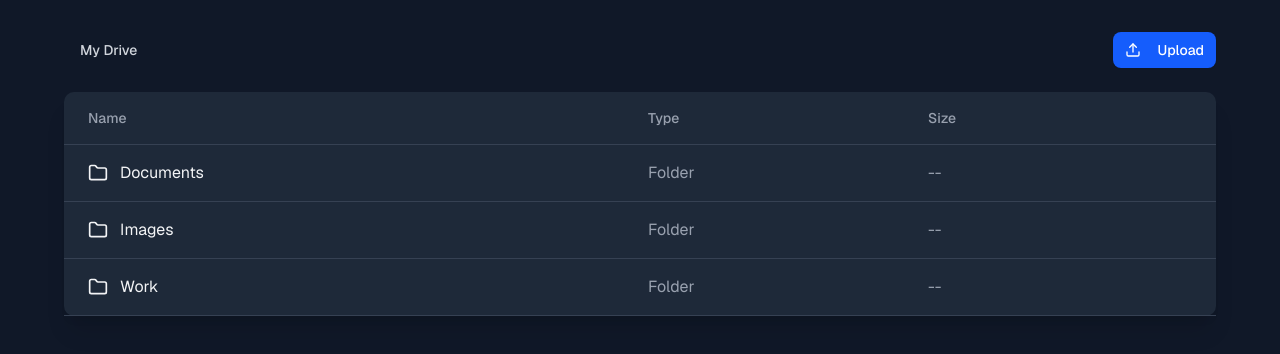
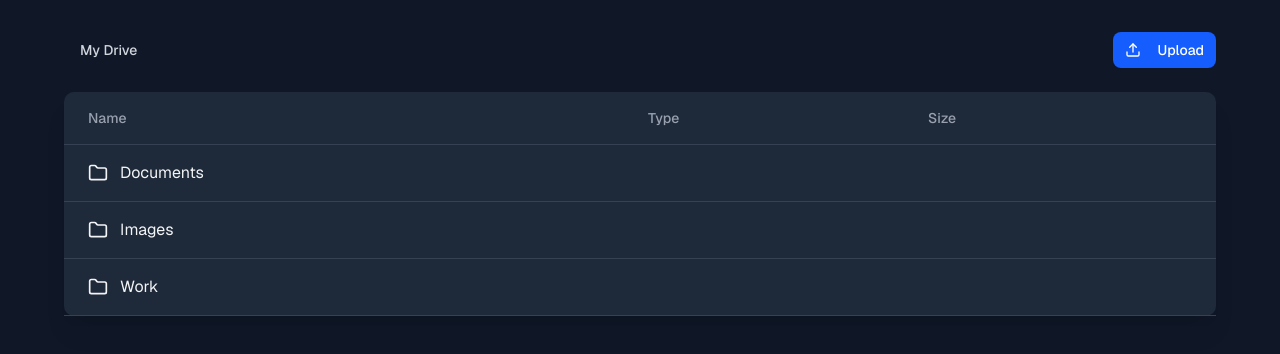
Before and after one commit to sinhaugoh/drive-clone, a Next.js app: page / in a window 1280 px wide. Shown: the top 354 px of the page. Built offline with nearby package versions, Linux system fonts and the light colour scheme.

Commit message:
break file into file and folder type

```diff
--- /dev/null
+++ b/src/app/file-row.tsx
@@ -0,0 +1,57 @@
+import { Folder as FolderIcon, Link, FileIcon } from "lucide-react";
+import type { File, Folder } from "~/lib/mock-data";
+
+export function FileRow(props: { file: File }) {
+  const { file } = props;
+
+  return (
+    <li
+      key={file.id}
+      className="hover:bg-gray-750 border-b border-gray-700 px-6 py-4"
+    >
+      <div className="grid grid-cols-12 items-center gap-4">
+        <div className="col-span-6 flex items-center">
+          <a
+            href={file.url}
+            className="flex items-center text-gray-100 hover:text-blue-400"
+            target="_blank"
+          >
+            <FileIcon className="mr-3" size={20} />
+            {file.name}
+          </a>
+        </div>
+        <div className="col-span-3 text-gray-400">file</div>
+        <div className="col-span-3 text-gray-400">{file.size}</div>
+      </div>
+    </li>
+  );
+}
+
+export function FolderRow({
+  folder,
+  handleFolderClick,
+}: {
+  folder: Folder;
+  handleFolderClick: () => void;
+}) {
+  return (
+    <li
+      key={folder.id}
+      className="hover:bg-gray-750 border-b border-gray-700 px-6 py-4"
+    >
+      <div className="grid grid-cols-12 items-center gap-4">
+        <div className="col-span-6 flex items-center">
+          <button
+            onClick={() => handleFolderClick()}
+            className="flex items-center text-gray-100 hover:text-blue-400"
+          >
+            <FolderIcon className="mr-3" size={20} />
+            {folder.name}
+          </button>
+        </div>
+        <div className="col-span-3 text-gray-400"></div>
+        <div className="col-span-3 text-gray-400"></div>
+      </div>
+    </li>
+  );
+}
--- a/src/app/page.tsx
+++ b/src/app/page.tsx
@@ -1,16 +1,21 @@
 "use client";
 
 import { useState } from "react";
-import { mockFiles } from "../lib/mock-data";
+import { mockFiles, mockFolders } from "../lib/mock-data";
 import { Folder, FileIcon, Upload, ChevronRight } from "lucide-react";
 import Link from "next/link";
 import { Button } from "~/components/ui/button";
+import { FileRow, FolderRow } from "./file-row";
 
 export default function GoogleDriveClone() {
-  const [currentFolder, setCurrentFolder] = useState<string | null>(null);
+  const [currentFolder, setCurrentFolder] = useState<string | null>("root");
 
   const getCurrentFiles = () => {
     return mockFiles.filter((file) => file.parent === currentFolder);
+  };
+
+  const getCurrentFolders = () => {
+    return mockFolders.filter((folder) => folder.parent === currentFolder);
   };
 
   const handleFolderClick = (folderId: string) => {
@@ -21,8 +26,8 @@
     const breadcrumbs = [];
     let currentId = currentFolder;
 
-    while (currentId !== null) {
-      const folder = mockFiles.find((file) => file.id === currentId);
+    while (currentId !== "root") {
+      const folder = mockFolders.find((file) => file.id === currentId);
       if (folder) {
         breadcrumbs.unshift(folder);
         currentId = folder.parent;
@@ -44,7 +49,7 @@
         <div className="mb-6 flex items-center justify-between">
           <div className="flex items-center">
             <Button
-              onClick={() => setCurrentFolder(null)}
+              onClick={() => setCurrentFolder("root")}
               variant="ghost"
               className="mr-2 text-gray-300 hover:text-white"
             >
@@ -80,39 +85,15 @@
             </div>
           </div>
           <ul>
+            {getCurrentFolders().map((folder) => (
+              <FolderRow
+                key={folder.id}
+                folder={folder}
+                handleFolderClick={() => handleFolderClick(folder.id)}
+              />
+            ))}
             {getCurrentFiles().map((file) => (
-              <li
-                key={file.id}
-                className="hover:bg-gray-750 border-b border-gray-700 px-6 py-4"
-              >
-                <div className="grid grid-cols-12 items-center gap-4">
-                  <div className="col-span-6 flex items-center">
-                    {file.type === "folder" ? (
-                      <button
-                        onClick={() => handleFolderClick(file.id)}
-                        className="flex items-center text-gray-100 hover:text-blue-400"
-                      >
-                        <Folder className="mr-3" size={20} />
-                        {file.name}
-                      </button>
-                    ) : (
-                      <Link
-                        href={file.url ?? "#"}
-                        className="flex items-center text-gray-100 hover:text-blue-400"
-                      >
-                        <FileIcon className="mr-3" size={20} />
-                        {file.name}
-                      </Link>
-                    )}
-                  </div>
-                  <div className="col-span-3 text-gray-400">
-                    {file.type === "folder" ? "Folder" : "File"}
-                  </div>
-                  <div className="col-span-3 text-gray-400">
-                    {file.type === "folder" ? "--" : "2 MB"}
-                  </div>
-                </div>
-              </li>
+              <FileRow key={file.id} file={file} />
             ))}
           </ul>
         </div>
--- a/src/lib/mock-data.ts
+++ b/src/lib/mock-data.ts
@@ -1,21 +1,74 @@
 export interface File {
-  id: string
-  name: string
-  type: "file" | "folder"
-  url?: string
-  parent: string | null
-  size?: string
+  id: string;
+  name: string;
+  type: "file";
+  url: string;
+  parent: string;
+  size: string;
 }
 
+export type Folder = {
+  id: string;
+  name: string;
+  type: "folder";
+  parent: string | null;
+};
+
+export const mockFolders: Folder[] = [
+  { id: "root", name: "root", type: "folder", parent: null },
+  { id: "1", name: "Documents", type: "folder", parent: "root" },
+  { id: "2", name: "Images", type: "folder", parent: "root" },
+  { id: "3", name: "Work", type: "folder", parent: "root" },
+  { id: "8", name: "Presentations", type: "folder", parent: "3" },
+];
+
 export const mockFiles: File[] = [
-  { id: "1", name: "Documents", type: "folder", parent: null },
-  { id: "2", name: "Images", type: "folder", parent: null },
-  { id: "3", name: "Work", type: "folder", parent: null },
-  { id: "4", name: "Resume.pdf", type: "file", url: "/files/resume.pdf", parent: "1", size: "1.2 MB" },
-  { id: "5", name: "Project Proposal.docx", type: "file", url: "/files/proposal.docx", parent: "1", size: "2.5 MB" },
-  { id: "6", name: "Vacation.jpg", type: "file", url: "/files/vacation.jpg", parent: "2", size: "3.7 MB" },
-  { id: "7", name: "Profile Picture.png", type: "file", url: "/files/profile.png", parent: "2", size: "1.8 MB" },
-  { id: "8", name: "Presentations", type: "folder", parent: "3" },
-  { id: "9", name: "Q4 Report.pptx", type: "file", url: "/files/q4-report.pptx", parent: "8", size: "5.2 MB" },
-  { id: "10", name: "Budget.xlsx", type: "file", url: "/files/budget.xlsx", parent: "3", size: "1.5 MB" },
-]
+  {
+    id: "4",
+    name: "Resume.pdf",
+    type: "file",
+    url: "/files/resume.pdf",
+    parent: "1",
+    size: "1.2 MB",
+  },
+  {
+    id: "5",
+    name: "Project Proposal.docx",
+    type: "file",
+    url: "/files/proposal.docx",
+    parent: "1",
+    size: "2.5 MB",
+  },
+  {
+    id: "6",
+    name: "Vacation.jpg",
+    type: "file",
+    url: "/files/vacation.jpg",
+    parent: "2",
+    size: "3.7 MB",
+  },
+  {
+    id: "7",
+    name: "Profile Picture.png",
+    type: "file",
+    url: "/files/profile.png",
+    parent: "2",
+    size: "1.8 MB",
+  },
+  {
+    id: "9",
+    name: "Q4 Report.pptx",
+    type: "file",
+    url: "/files/q4-report.pptx",
+    parent: "8",
+    size: "5.2 MB",
+  },
+  {
+    id: "10",
+    name: "Budget.xlsx",
+    type: "file",
+    url: "/files/budget.xlsx",
+    parent: "3",
+    size: "1.5 MB",
+  },
+];
```
